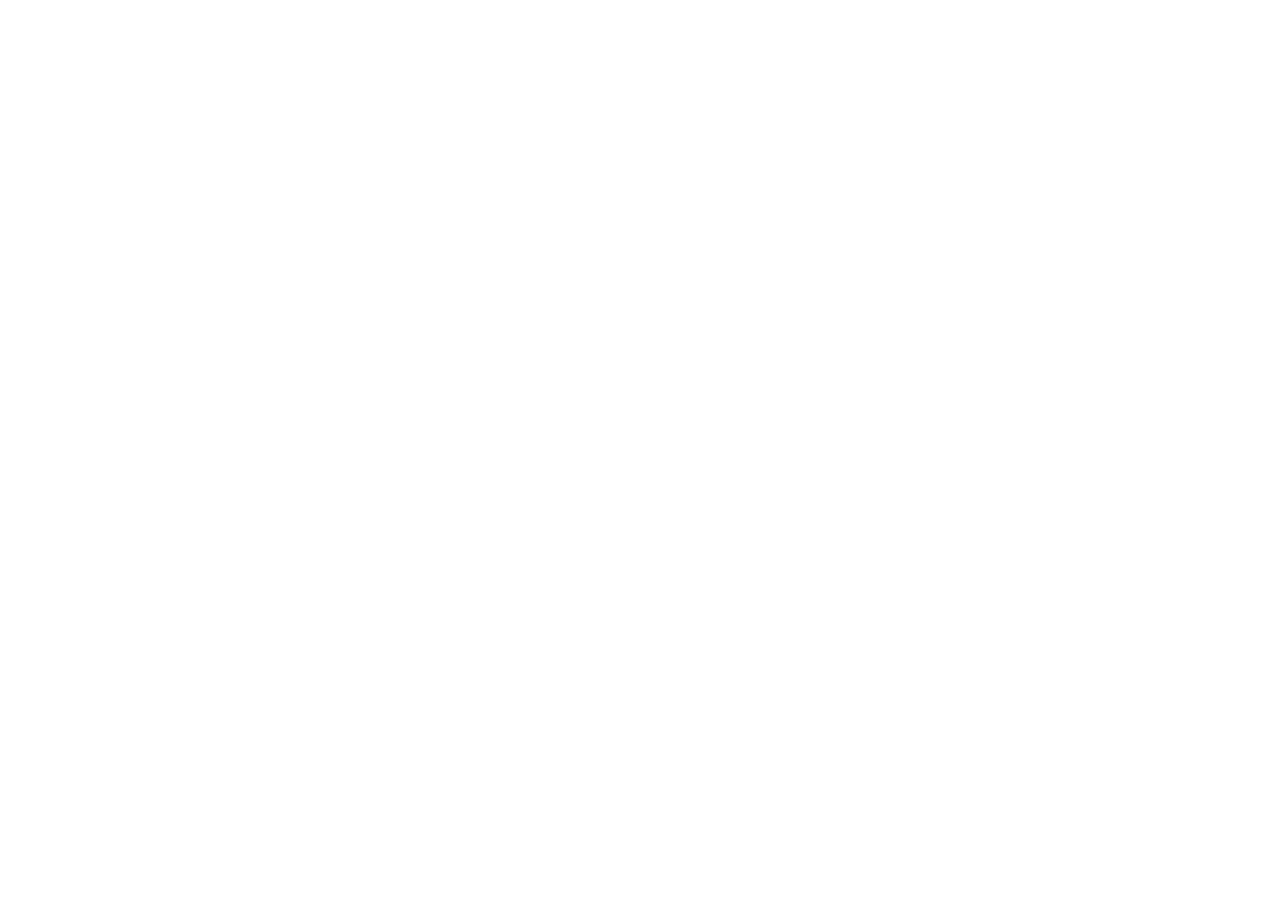
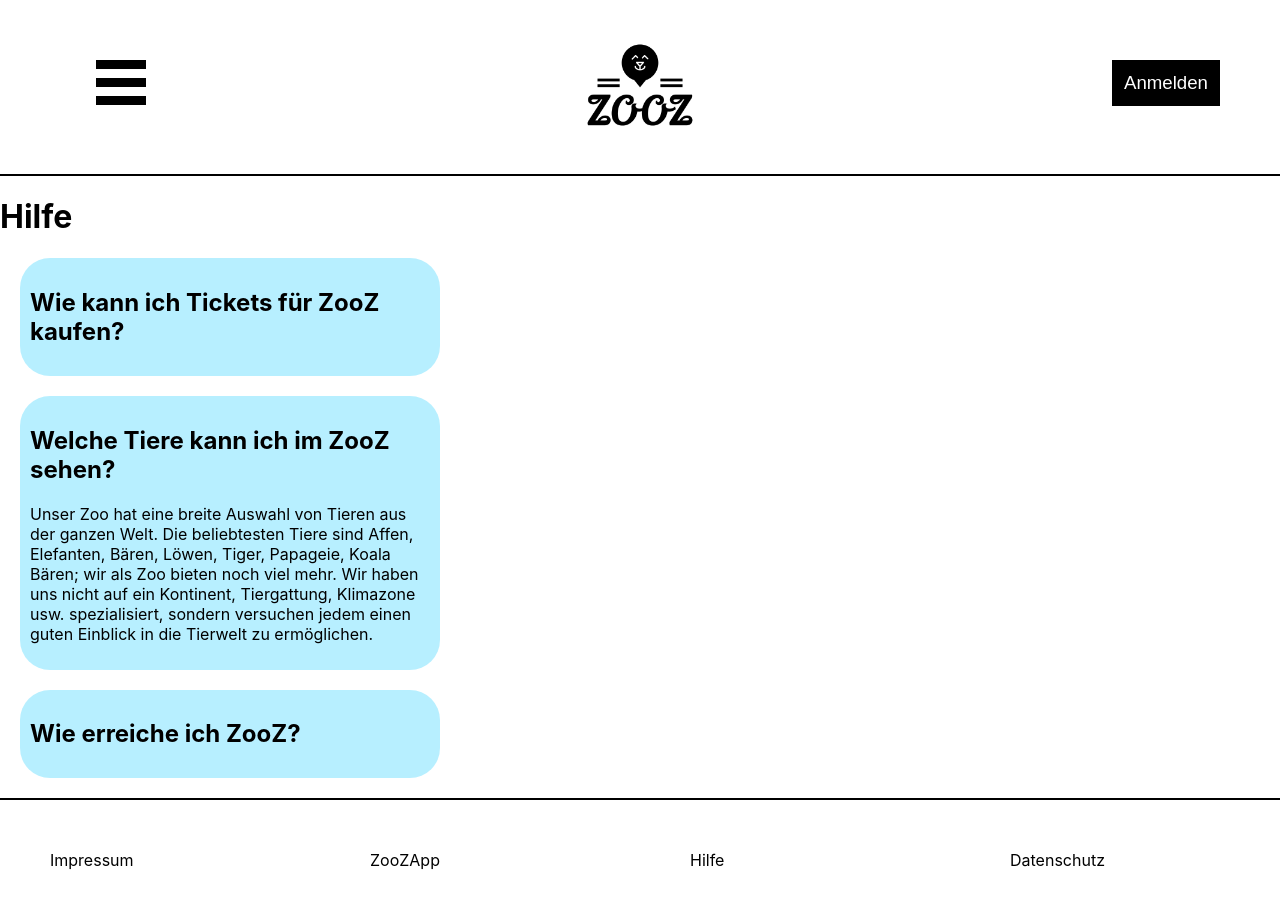
Before and after one commit to TihanMo/ZooApp, a React (Create React App) app in the folder zooapp/: page /hilfe in a window 1280 px wide. Before the commit this address had no page. Shown: the top 908 px of the page. Before the commit the page ends 800 px from the top, so only its background shows below. Built offline with nearby package versions, Linux system fonts and the light colour scheme.

Commit message:
hilfe page initialized

```diff
--- a/zooapp/src/App.css
+++ b/zooapp/src/App.css
@@ -97,6 +97,10 @@
   max-width: 400px;
 }
 
+.text_box.hilfe_seite {
+  max-width: 1000px;
+}
+
 /*Datenschutz*/
 #datenschutz{
   background-color: #ffffff;
--- /dev/null
+++ b/zooapp/src/components/Hilfe.js
@@ -0,0 +1,29 @@
+import React from 'react'
+import TextBox from './TextBox'
+
+export default function Hilfe() {
+  return (
+    <div>
+      <h1>Hilfe</h1>
+      <TextBox
+      className="hilfe_seite"
+      name="Wie kann ich Tickets für ZooZ kaufen?"
+      description=""
+      />
+      <TextBox
+      className="hilfe_seite"
+      name="Welche Tiere kann ich im ZooZ sehen?"
+      description="Unser Zoo hat eine breite Auswahl von Tieren aus der ganzen Welt.
+      Die beliebtesten Tiere sind Affen, Elefanten, Bären, Löwen, Tiger, Papageie,
+      Koala Bären; wir als Zoo bieten noch viel mehr. Wir haben uns nicht auf ein
+      Kontinent, Tiergattung, Klimazone usw. spezialisiert, sondern versuchen jedem
+      einen guten Einblick in die Tierwelt zu ermöglichen."
+      />
+      <TextBox
+      className="hilfe_seite"
+      name="Wie erreiche ich ZooZ?"
+      description=""
+      />
+    </div>
+  )
+}
--- a/zooapp/src/index.js
+++ b/zooapp/src/index.js
@@ -7,6 +7,7 @@
 import Impressum from './components/Impressum';
 import Layout from './components/Layout';
 import Datenschutz from './components/Datenschutz';
+import Hilfe from './components/Hilfe';
 
 const root = ReactDOM.createRoot(document.getElementById('root'));
 root.render(
@@ -16,6 +17,7 @@
           <Route index element={<App />} />
           <Route path="impressum" element={<Impressum />} />
           <Route path="datenschutz" element={<Datenschutz />} />
+          <Route path="hilfe" element={<Hilfe/>}/>
         </Route>
       </Routes>
     </BrowserRouter>
```
